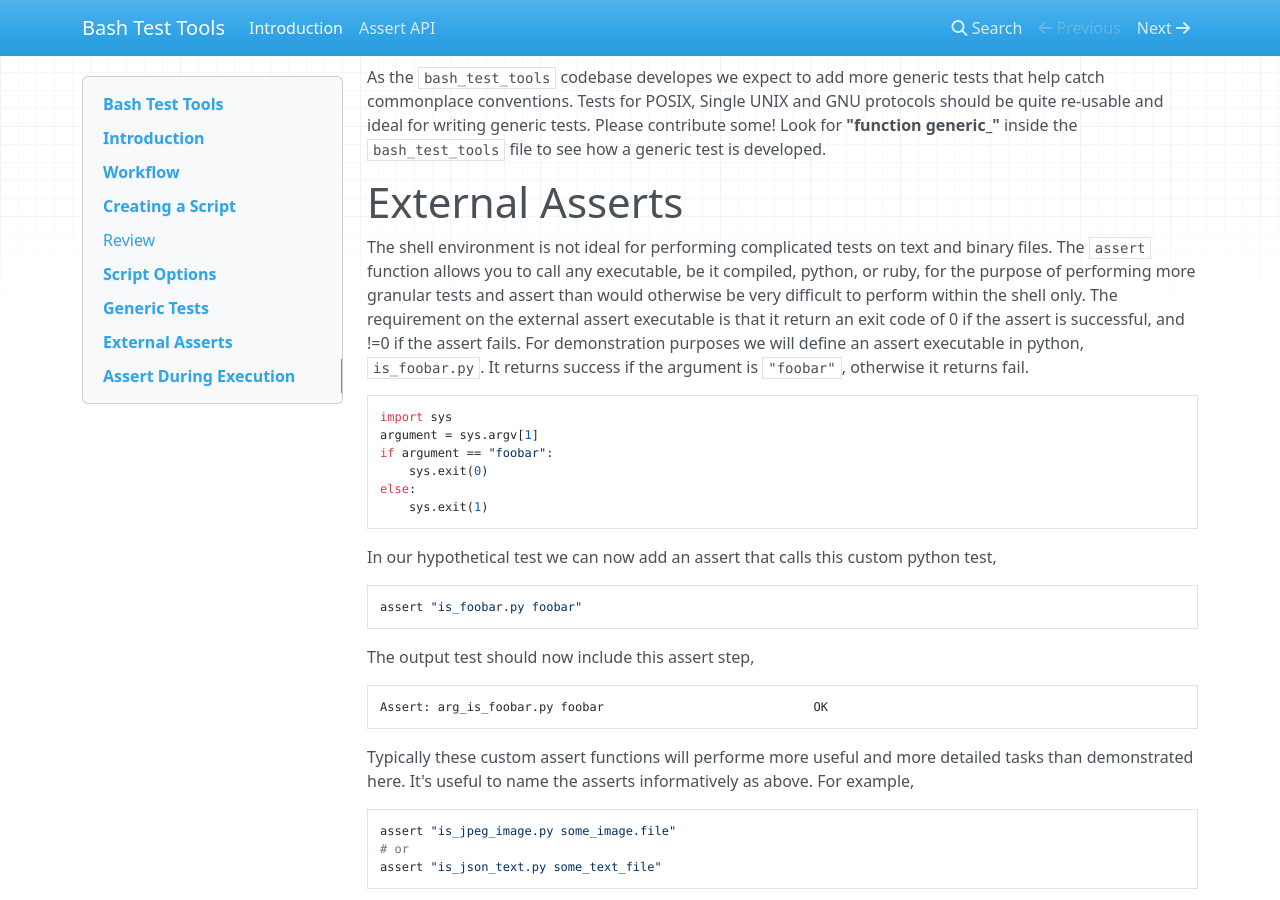
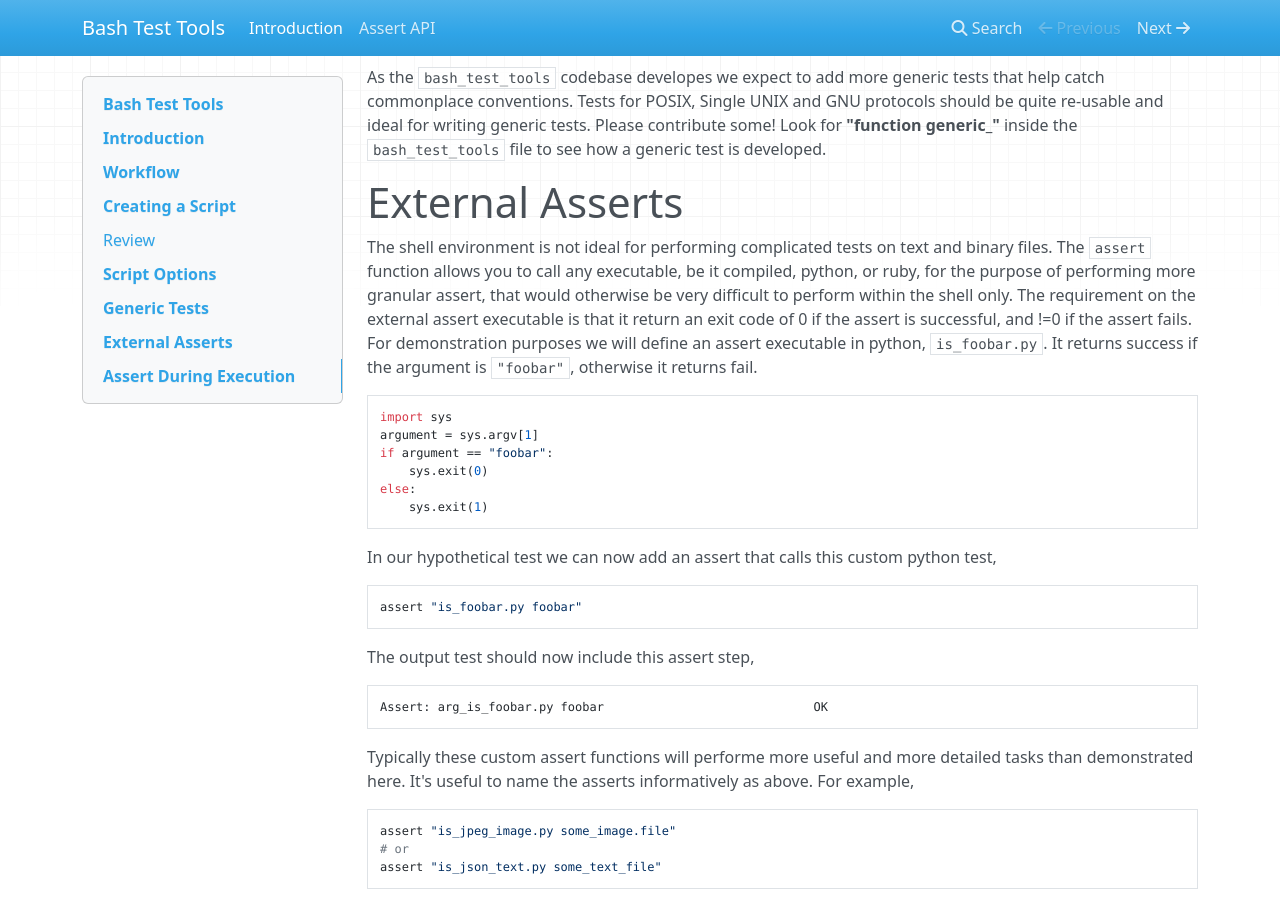
Before and after one commit to thorsteinssonh/bash_test_tools, an MkDocs documentation site: the page built from documentation/docs/index.md, in a window 1280 px wide and 900 px high, scrolled down 7186 px. Built offline with MkDocs 1.6.1, drawn with Linux system fonts in a browser that asks for light colours; nearby versions of some CDN libraries; old or Windows-style settings are respelled for this version of MkDocs.

Commit message:
Fix typo
Fixes typo from lase commit.

```diff
--- a/documentation/docs/index.md
+++ b/documentation/docs/index.md
@@ -353,7 +353,7 @@ a generic test is developed.
 The shell environment is not ideal for performing complicated tests
 on text and binary files. The `assert` function allows you to call any
 executable, be it compiled, python, or ruby, for the purpose of performing more
-granular tests and assert than would otherwise be very difficult to perform within the shell only.
+granular assert, that would otherwise be very difficult to perform within the shell only.
 The requirement on the external assert executable is that it return an
 exit code of 0 if the assert is successful, and !=0 if the assert fails.
 For demonstration purposes we will define an assert executable in python, `is_foobar.py`.
```
